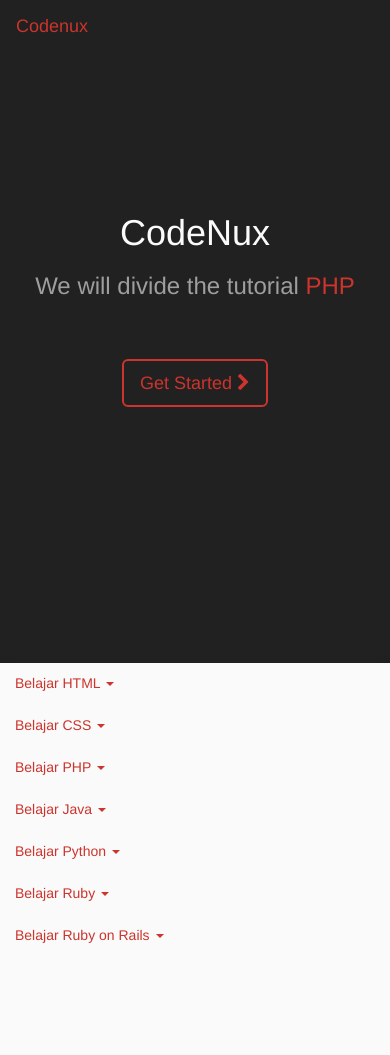
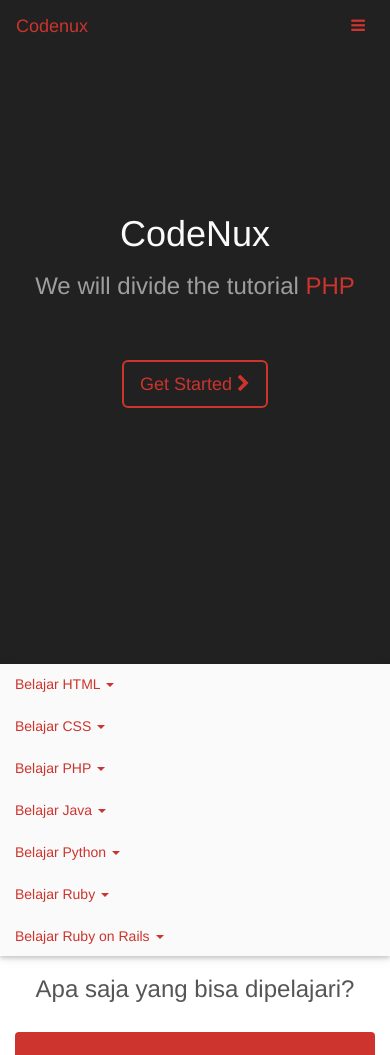
Before and after one commit to codenux/front-end, a plain HTML site: page index.html in a window 390 px wide. Shown: the top 1055 px of the page. Drawn offline with Linux system fonts and the light colour scheme; files that its build step writes are made by us from their sources.

Commit message:
Update Icon Bars on Nav & Fix Responsive Side Menu

```diff
--- a/assets/css/main.css
+++ b/assets/css/main.css
@@ -313,3 +313,20 @@
 .homepage-content{
     padding-bottom: 0 !important;
 }
+.top-menu .navbar-toggle {
+    color: #CC342D;
+    font-size: 16px;
+    padding: 5px 8px;
+}
+.top-fixed-menu .navbar-toggle {
+    font-size: 16px;
+    padding: 5px 8px;
+    color: white;
+}
+@media only screen and (max-width: 700px) {
+    .side-menu{
+        z-index: 0;
+        position: relative;
+        height: auto !important;
+    }
+}
--- a/index.html
+++ b/index.html
@@ -18,9 +18,7 @@
 					<div class="navbar-header">
 						<button type="button" class="navbar-toggle collapsed" data-toggle="collapse" data-target="#bs-example-navbar-collapse-1">
 						<span class="sr-only">Toggle navigation</span>
-						<span class="icon-bar"></span>
-						<span class="icon-bar"></span>
-						<span class="icon-bar"></span>
+						<i class="fa fa-bars"></i>
 						</button>
 						<a class="navbar-brand" href="#">Codenux</a>
 					</div>
```
Also changed, not shown: 1 other file.
